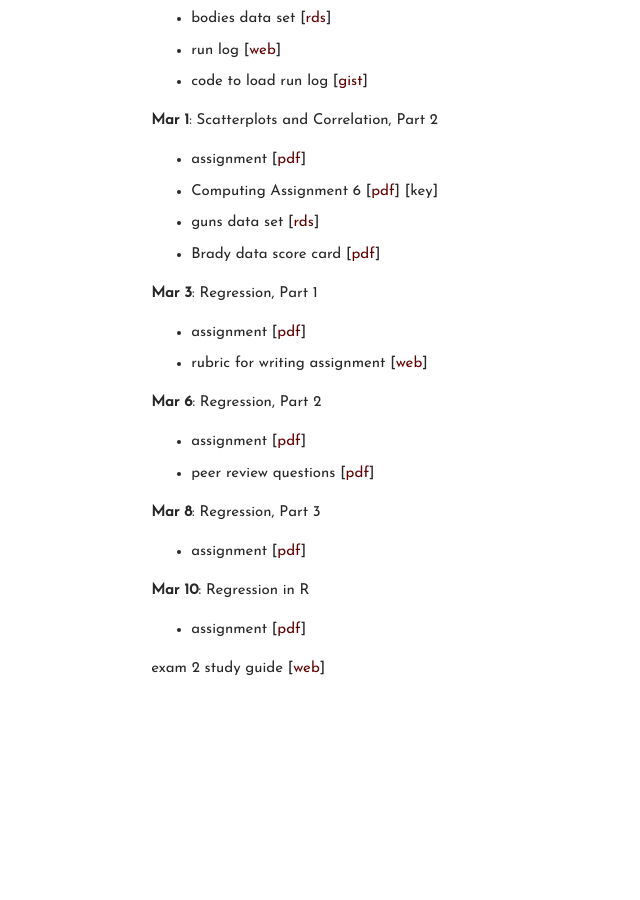
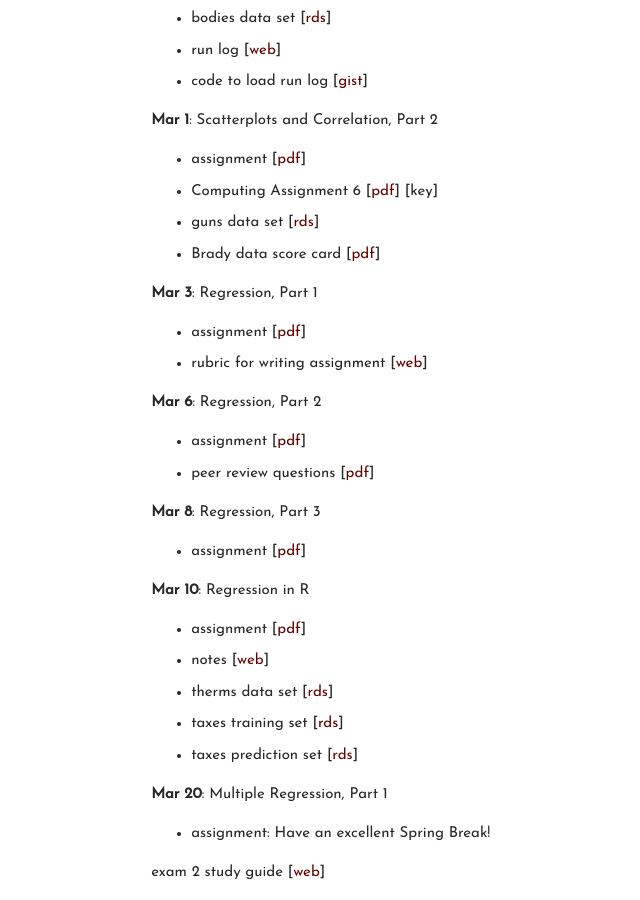
Before and after one commit to carlislerainey/carlislerainey.github.io, a Jekyll site: the page built from teaching/pols-209/index.md, in a window 1280 px wide and 900 px high, scrolled down 3590 px. Shown: the whole window, without its empty margins (311-951 px from the left). Built offline with Jekyll 4.4.1, drawn with Linux system fonts in a browser that asks for light colours; before the commit the page ends 4286 px from its top, so only the background shows below that.

Commit message:
update 209

```diff
--- a/teaching/pols-209/index.md
+++ b/teaching/pols-209/index.md
@@ -150,6 +150,13 @@ Tuesday, 1-4pm
 
 **Mar 10**: Regression in R
 - assignment [[pdf](files/assign-23-regression-r.pdf)]
+- notes [[web](https://www.dropbox.com/s/226f24fhhypcggt/notes-23-regression-r-annotation-2017-02-10.pdf?dl=0)]
+- therms data set [[rds](data/therms.rds)]
+- taxes training set [[rds](data/taxes-training.rds)]
+- taxes prediction set [[rds](data/taxes-prediction.rds)]
+
+**Mar 20**: Multiple Regression, Part 1
+- assignment: Have an excellent Spring Break!
 
 
 exam 2 study guide [[web](https://docs.google.com/document/d/1ptsAIiZHFbrH2zNuQI5Y_5XSLbIrVZJqpbe-NoanCoo/edit?usp=sharing)]
```
Also changed, not shown: 4 other files.
